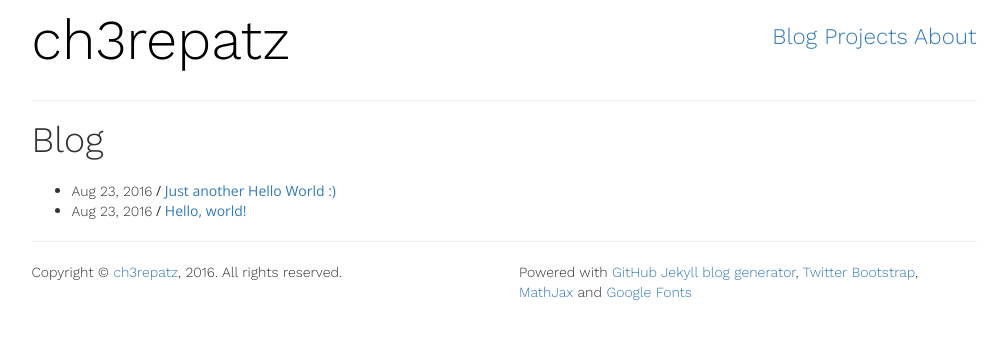
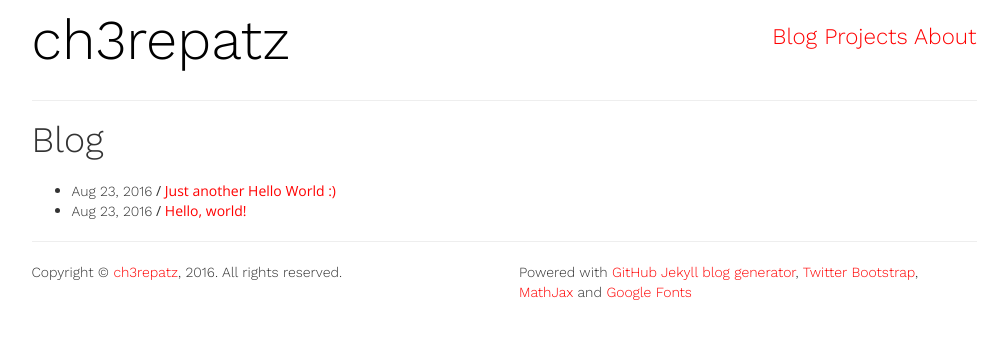
Before and after one commit to ch3repatz/ch3repatz.github.io, a Jekyll site: the page built from index.html, in a window 1280 px wide. Shown: the top 339 px of the page, without its empty margins (136-1143 px from the left). Built offline with Jekyll 4.4.1, drawn with Linux system fonts in a browser that asks for light colours.

Commit message:
Update default.html

```diff
--- a/_layouts/default.html
+++ b/_layouts/default.html
@@ -44,6 +44,10 @@
     <style>
     	body {
     		font-family: 'Open Sans', sans-serif;
+    	}
+
+    	body a {
+    		color: red;
     	}
 
     	.logo_title {
```
